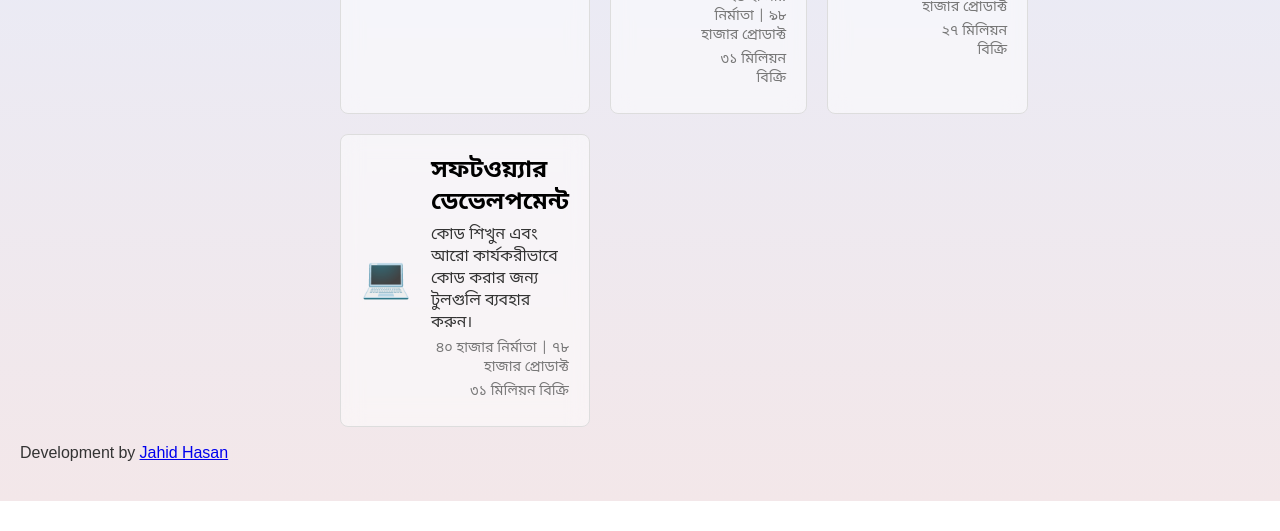
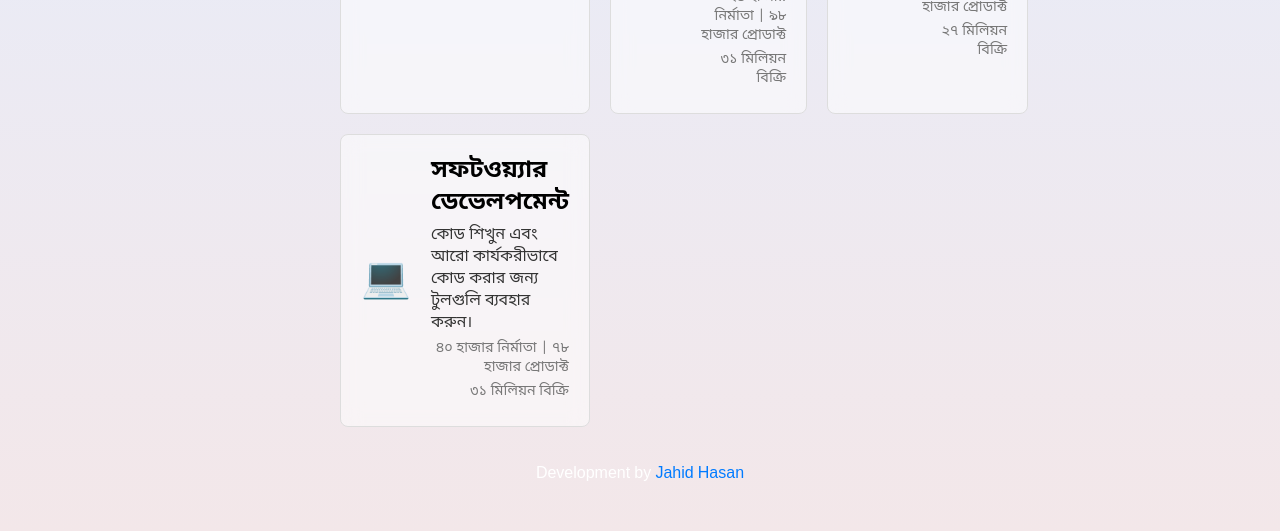
Before and after one commit to xhamsterbd/hash-note, a plain HTML site: page index.html in a window 1280 px wide. Shown: the part 496-1027 px from the top of the page. Before the commit the page ends 997 px from the top, so only its background shows below. Drawn offline with Linux system fonts and the light colour scheme.

Commit message:
Update styles.css

```diff
--- a/styles.css
+++ b/styles.css
@@ -50,3 +50,21 @@ p {
             text-align: center;
             margin-bottom: 20px;
         }
+
+
+/* Footer styles */
+.footer {
+    color: #fff;
+    padding: 10px;
+    text-align: center;
+    margin-top: 10px;
+}
+
+.footer a {
+    color: #007bff;
+    text-decoration: none;
+}
+
+.footer a:hover {
+    text-decoration: underline;
+}
```
